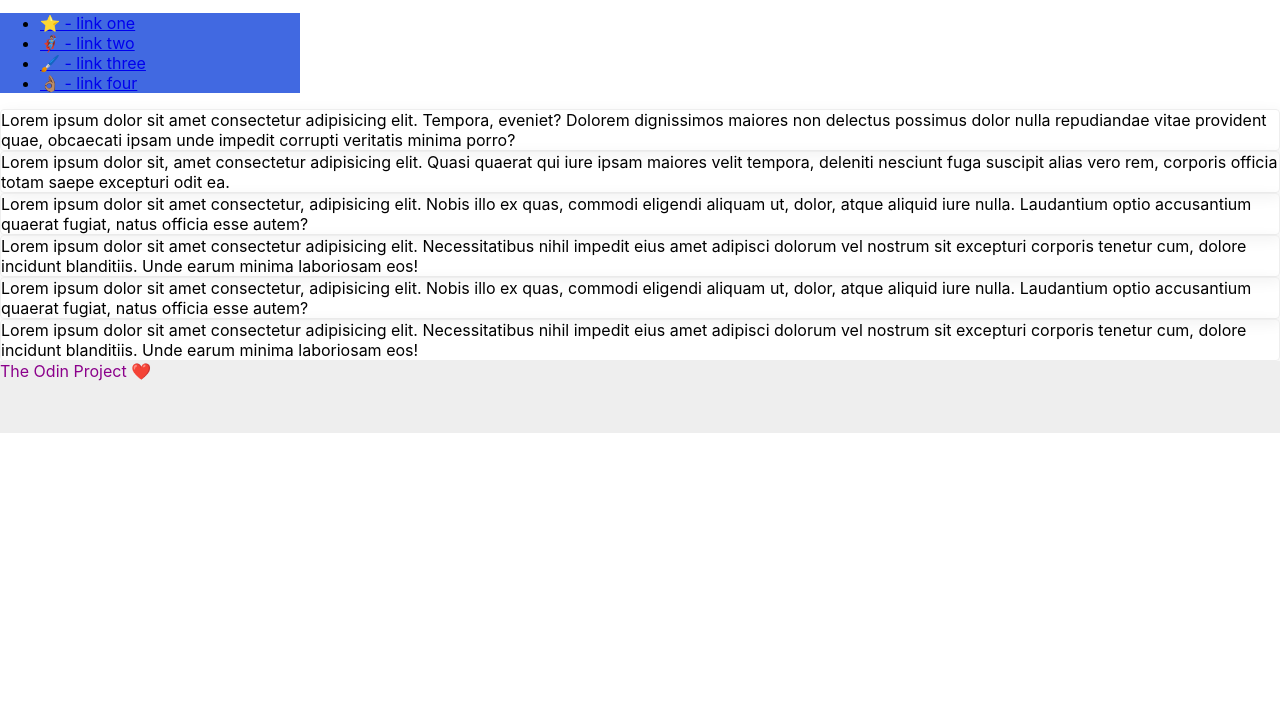
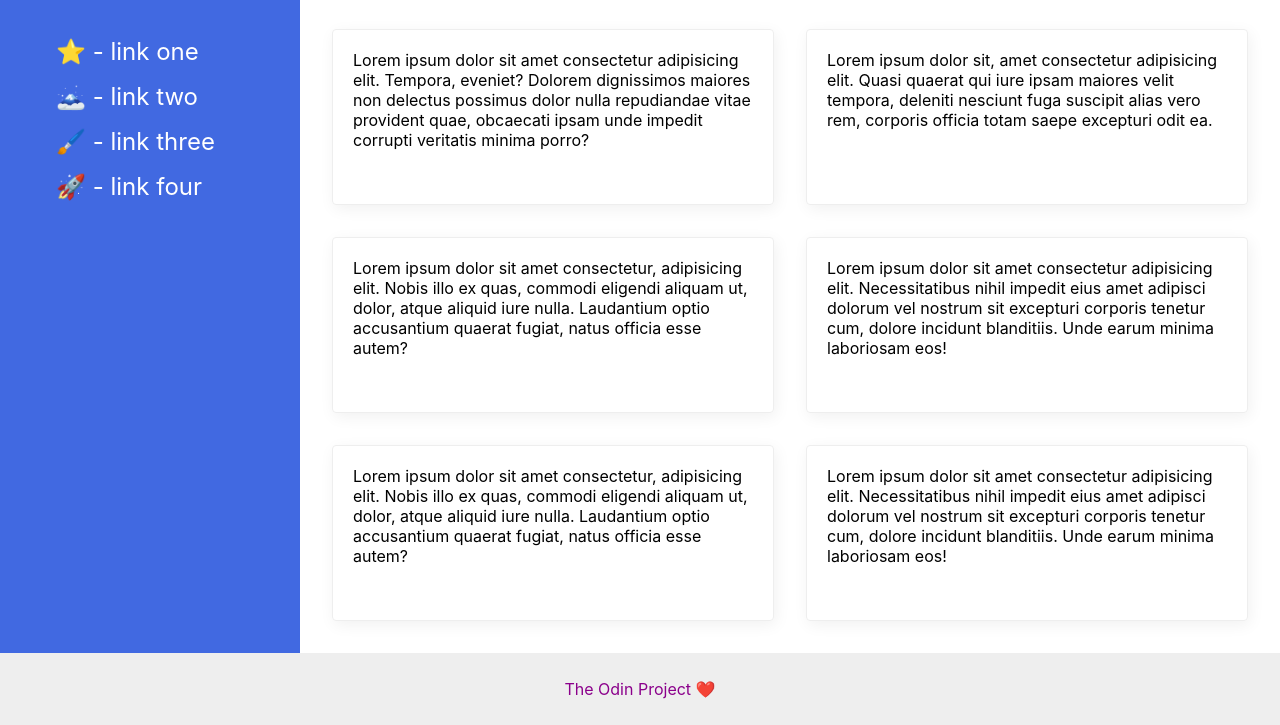
Before and after one commit to patriciawetherby/flex-layout-2, a plain HTML site: page index.html in a window 1280 px wide. Shown: the part 75-800 px from the top of the page. Drawn offline with Linux system fonts and the light colour scheme.

Commit message:
Edit sidebar to include links

```diff
--- a/index.html
+++ b/index.html
@@ -12,14 +12,14 @@
             MY AWESOME WEBSITE
         </div>
 
-        <div class="main">
+        <div class="main-content">
 
             <div class="sidebar">
                 <ul>
                     <li><a href="#">⭐ - link one</a></li>
-                    <li><a href="#">🦸🏽‍♂️ - link two</a></li>
+                    <li><a href="#">🗻 - link two</a></li>
                     <li><a href="#">🖌️ - link three</a></li>
-                    <li><a href="#">👌🏽 - link four</a></li>
+                    <li><a href="#">🚀 - link four</a></li>
                 </ul>
             </div>
 
@@ -37,7 +37,8 @@
         </div>
 
         <div class="footer">
-        The Odin Project ❤️
+            The Odin Project ❤️
         </div>
+
     </body>
 </html>
--- a/style.css
+++ b/style.css
@@ -2,7 +2,22 @@ body {
     font-family: -apple-system, BlinkMacSystemFont, 'Segoe UI', Roboto, Oxygen, Ubuntu, Cantarell, 'Open Sans', 'Helvetica Neue', sans-serif;
     margin: 0;
     min-height: 100vh;
+    display: flex;
+    flex-direction: column;
 }
+
+a {
+    text-decoration: none;
+    color: white;
+}
+
+ul {
+    list-style: none;
+}
+
+ li{
+    margin-bottom: 16px;
+ }
 
 .header {
     height: 72px;
@@ -10,6 +25,9 @@ body {
     color: white;
     font-size: 32px;
     font-weight: 900;
+    display: flex;
+    align-items: center;
+    padding: 0 16px;
 
 }
 
@@ -17,16 +35,42 @@ body {
     height: 72px;
     background: #eee;
     color: darkmagenta;
+    align-items: center;
+    justify-content: center;
+    display: flex;
+    margin-top: auto;
+
+}
+
+.main-content {
+    display: flex;
+    flex-direction: row;
+    flex-grow: 1;
+
 }
 
 .sidebar {
     width: 300px;
+    min-width: 300px;
     background: royalblue;
     box-sizing: border-box;
+    padding: 16px;
+    font-size: 24px;
+}
+
+.cards {
+    display: flex;
+    flex-wrap: wrap;
+    padding: 32px;
+    gap: 32px;
 }
 
 .card {
     border: 1px solid #eee;
     box-shadow: 2px 4px 16px rgba(0,0,0,.06);
     border-radius: 4px;
+
+    width: 150 px;
+    flex: 1 0 30%;
+    padding: 20px;
 }
```
